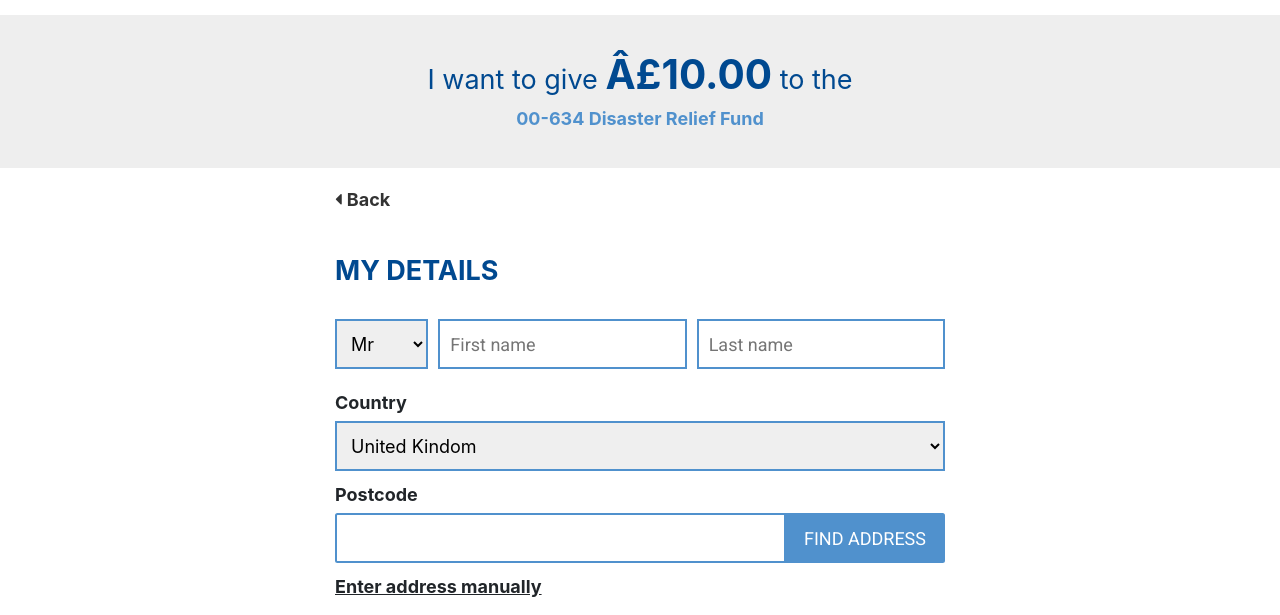
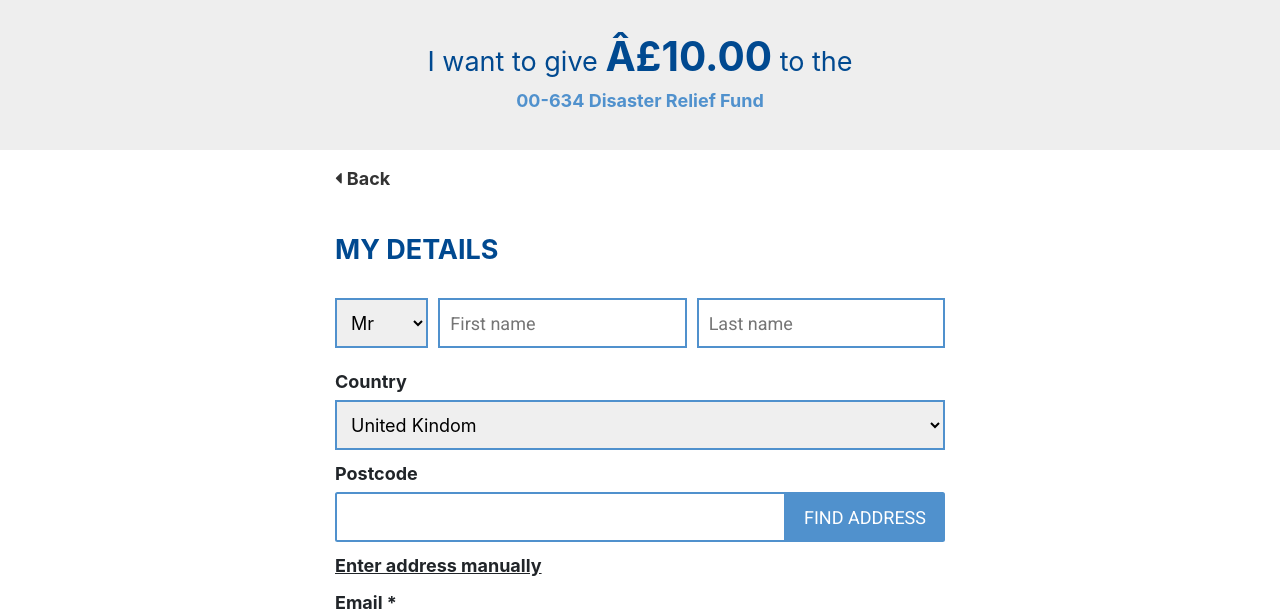
Before and after one commit to samheadland96/BF-donate, a plain HTML site: page donate-details-page.html in a window 1280 px wide. Shown: the part 109-724 px from the top of the page. Drawn offline with nearby package versions, Linux system fonts and the light colour scheme; a script that the page names is missing.

Commit message:
header change

```diff
--- a/donate-details-page.html
+++ b/donate-details-page.html
@@ -30,7 +30,7 @@
       <p style="padding-right:1em;color:#2e3131"><strong>Secure Donation</strong> <i class="fas fa-lock"></i></p>
     </div>
   </header>
-  <div style="background:#eee;padding:0.5em 0;margin:1em 0;">
+  <div style="background:#eee;padding:0.5em 0;">
     <h1 class="i-want-give-heading" style="text-align:center;">I want to give <strong style="font-size:1.5em;">£10.00</strong> to the<br/><span style="font-size:;color:#5091cd;"><strong>00-634 Disaster Relief Fund</strong></span></h1>
   </div>
   <div class="col-sm-12 col-md-12 col-lg-6 mx-auto" style="">
```
Also changed, not shown: card-details-page.html (+1 -1 lines).
